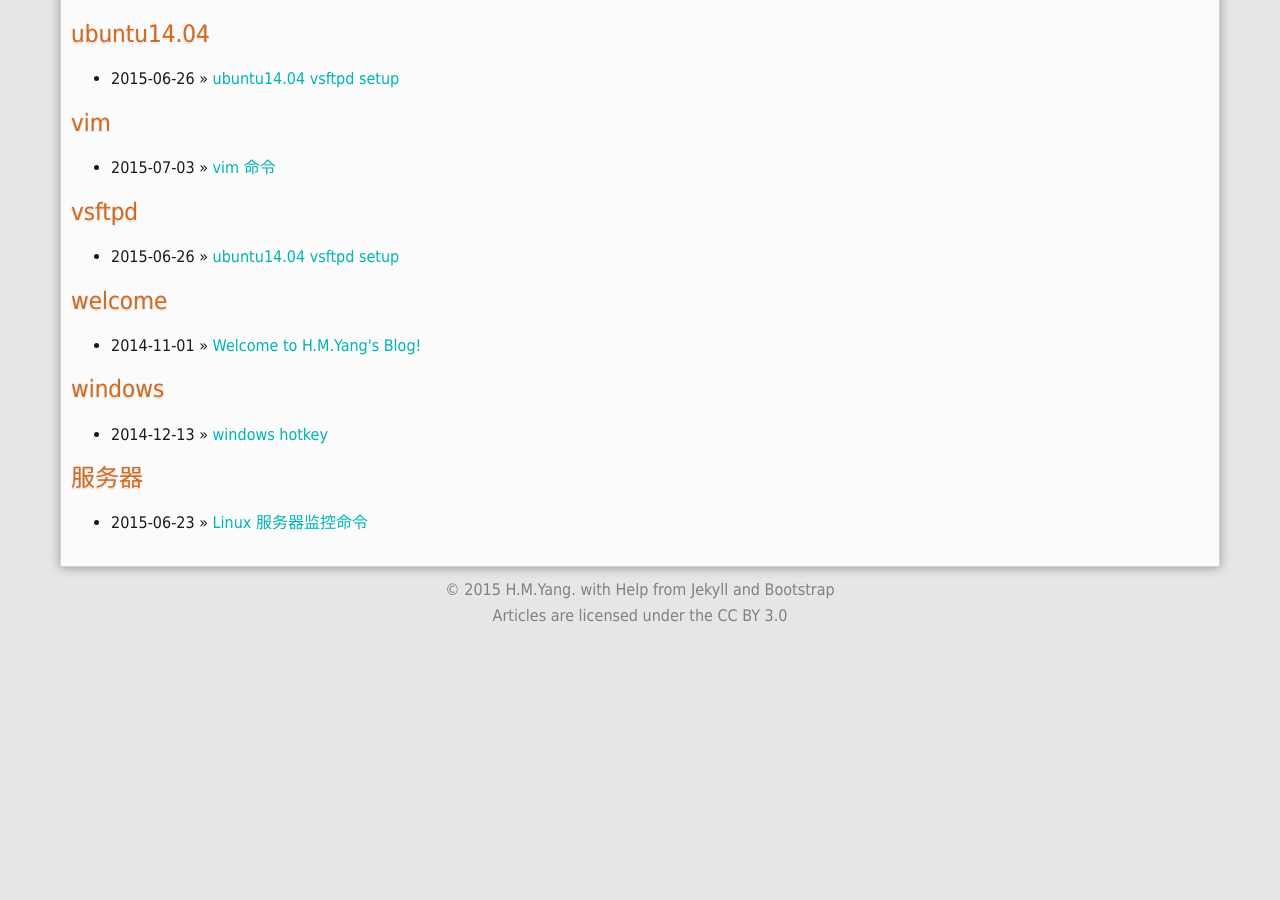
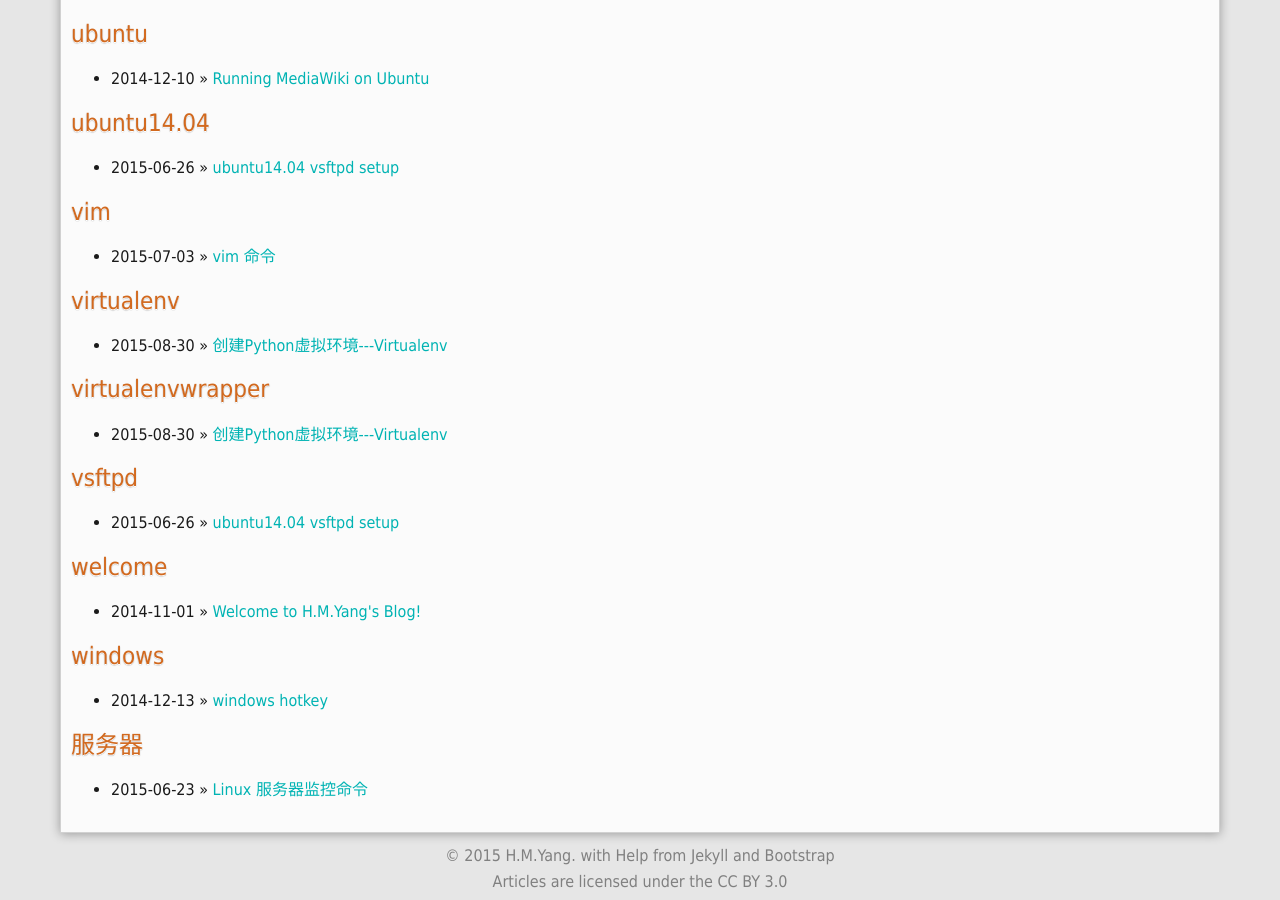
Before and after one commit to YHM07/yhm07.github.io, a Jekyll site: the page built from tags.html, in a window 1280 px wide and 900 px high, scrolled down 1734 px. Built offline with Jekyll 4.4.1, drawn with Linux system fonts in a browser that asks for light colours; Markdown is read by kramdown in place of the engine named in the settings; comment, search, counter and statistics services are not loaded; before the commit the page ends 2368 px from its top, so only the background shows below that; some of the changed text lies outside the part shown.

Commit message:
关于virtualenv以及virtualenvwrapper的安装使用,并且区分目录

```diff
--- a/_posts/2015-08-30-python-virtualenv.md
+++ b/_posts/2015-08-30-python-virtualenv.md
@@ -1,8 +1,8 @@
 ---
 layout: post
 title: "创建Python虚拟环境---Virtualenv"
-category:
-tags: []
+category: "Python"
+tags: [Python, virtualenv, virtualenvwrapper]
 ---
 
 # Virtualenv
```
